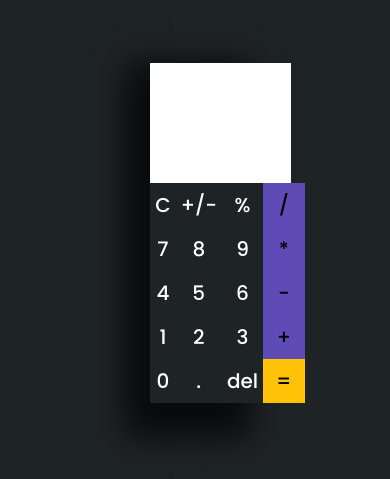
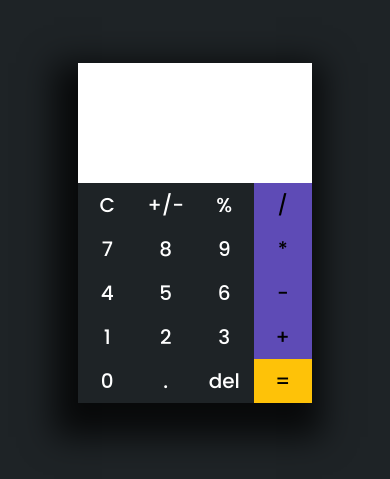
Before and after one commit to debasis9051/debasis9051.github.io, a plain HTML site: page index.html in a window 390 px wide. Shown: the part 127-606 px from the top of the page. Drawn offline with nearby package versions, Linux system fonts and the light colour scheme.

Commit message:
Add files via upload

```diff
--- a/styles/style.css
+++ b/styles/style.css
@@ -58,7 +58,7 @@ body{
 
 }
 input{
-    border: none;
+    border-color: rebeccapurple;
     height: 80px;
     padding-top: 20px;
 
@@ -115,7 +115,19 @@ input{
         width: 120px; */
         height: 80px;
         width: 100px;
+        border-color: rebeccapurple;
 
+
+    }
+
+    .container{
+
+        margin: auto;
+        width: 60%;
+        height: 90%;
+        padding: 0px;
+        margin-top:190px;
+        box-shadow: -7px 17px 31px 17px rgba(0,0,0,0.75);
 
     }
 
```
